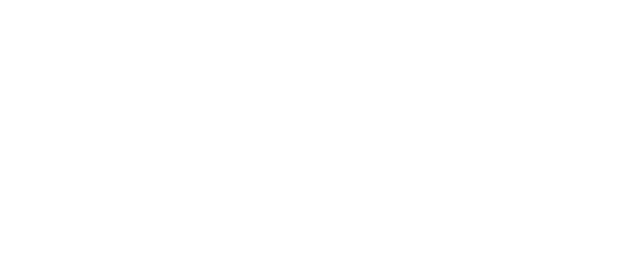
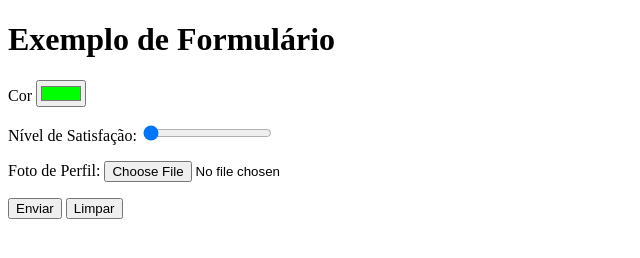
Before and after one commit to rwteixeira/HTML-CSS, a plain HTML site: page EXERCICIOS/ex025/form006.html in a window 1280 px wide. Shown: the whole page, without its empty margins (0-640 px from the left). Drawn offline with Linux system fonts and the light colour scheme.

Commit message:
formulário 5

```diff
--- a/EXERCICIOS/ex025/form006.html
+++ b/EXERCICIOS/ex025/form006.html
@@ -6,6 +6,25 @@
     <title>Formulário</title>
 </head>
 <body>
-    <h1></h1>
+    <h1>Exemplo de Formulário</h1>
+    <form action="cadastro.php" method="post" autocomplete="on">
+        <p>
+            <label for="icor">Cor</label>
+            <input type="color" name="cor" id="icor" value="#00FF00">
+        </p>
+        <p>
+            <label for="inivel">Nível de Satisfação:</label>
+            <input type="range" name="nivel" id="inivel" min="1" max="5" value="1">
+        </p>
+        <P>
+            <label for="ifoto">Foto de Perfil:</label>
+            <input type="file" name="Foto" id="ifoto">
+        </P>
+        <p>
+            <input type="submit" value="Enviar">
+            <input type="reset" value="Limpar">
+        </p>
+    </form>
+
 </body>
 </html>
```
